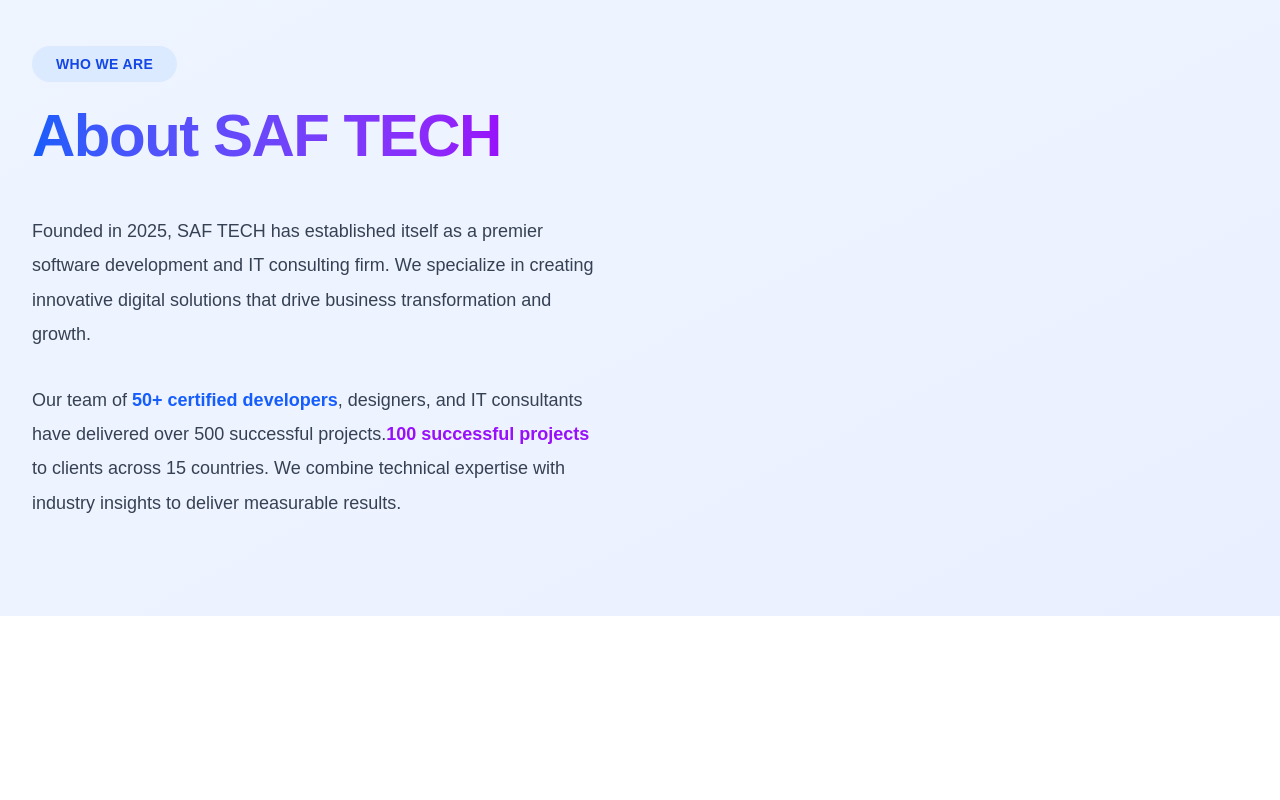
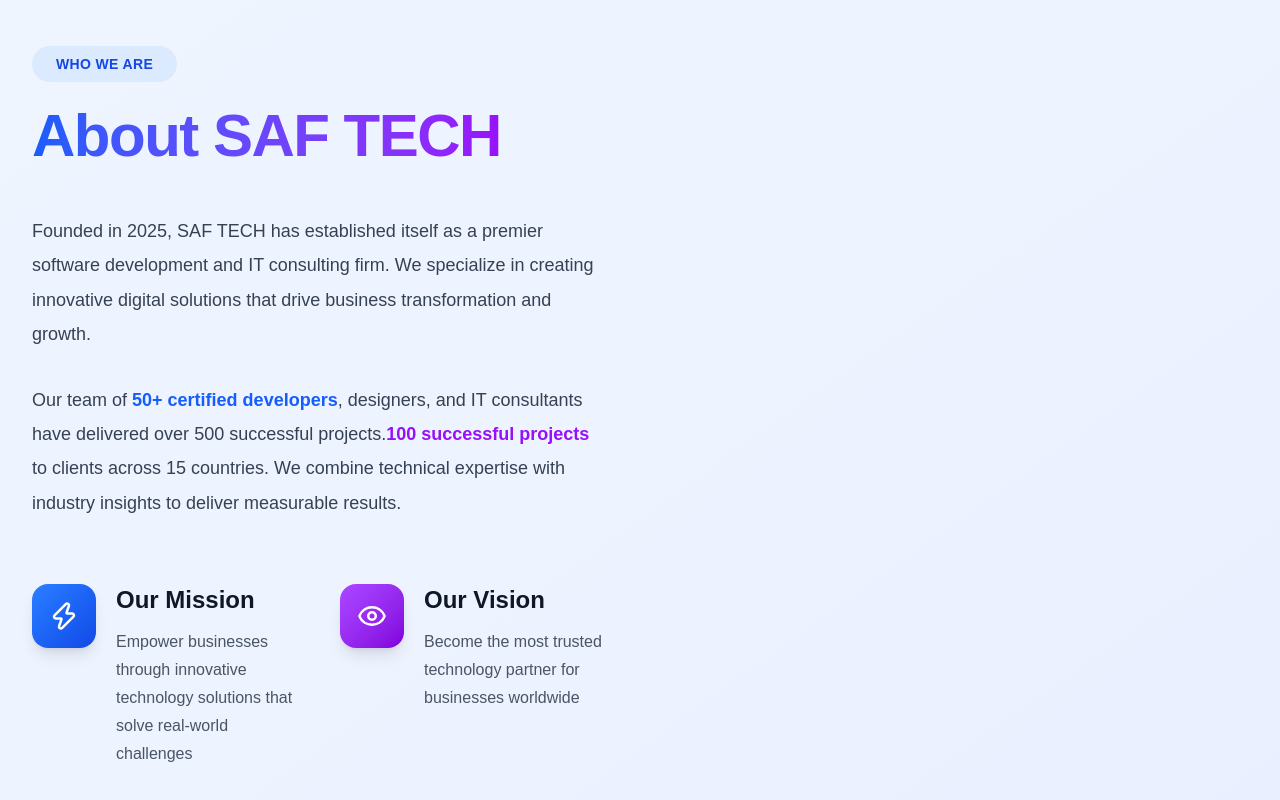
Before and after one commit to ayazmodan90/saftech, a Next.js app: page / in a window 1280 px wide. Shown: the part 1049-1849 px from the top of the page. Before the commit the page ends 1665 px from the top, so only its background shows below. Built offline with nearby package versions, Linux system fonts and the light colour scheme.

Commit message:
add mission and vision contant

```diff
--- a/src/components/About.jsx
+++ b/src/components/About.jsx
@@ -48,9 +48,42 @@ export default function about(){
                         </div>
 
                         {/* MISSION and VISION */}
+
+                        <div className="mt-16 grid gap-10 sm:grid-cols-2">
+                            <div className="flex items-start gap-5">
+                                <div className="flex h-16 w-16 shrink-0 items-center justify-center rounded-2xl bg-gradient-to-br from-blue-500 to-blue-700 text-white shadow-lg">
+                                    <Zap size={30} />
+                                </div>
+                                <div>
+                                     <h3 className="text-2xl font-bold text-gray-900">
+                                        Our Mission
+                                    </h3>
+
+                                     <p className="mt-3 leading-7 text-gray-600">
+                                        Empower businesses through innovative technology solutions that solve real-world challenges
+                                     </p>
+                                </div>
+                            </div>
+
+                            <div className="flex items-start gap-5">
+                                 <div className="flex h-16 w-16 shrink-0 items-center justify-center rounded-2xl bg-gradient-to-br from-purple-500 to-purple-700 text-white shadow-lg">
+                                     <Eye size={30} />
+                                 </div>
+
+                                 <div>
+                                    <h3 className="text-2xl font-bold text-gray-900">
+                                        Our Vision
+                                    </h3>
+
+                                    <p className="mt-3 leading-7 text-gray-600">
+                                        Become the most trusted technology partner for businesses worldwide
+                                    </p>
+                                 </div>
+                            </div>
+                        </div>
                     </div>
-                 </div>
-             </div>
+                </div>
+            </div>
 
         </section>
     )
```
